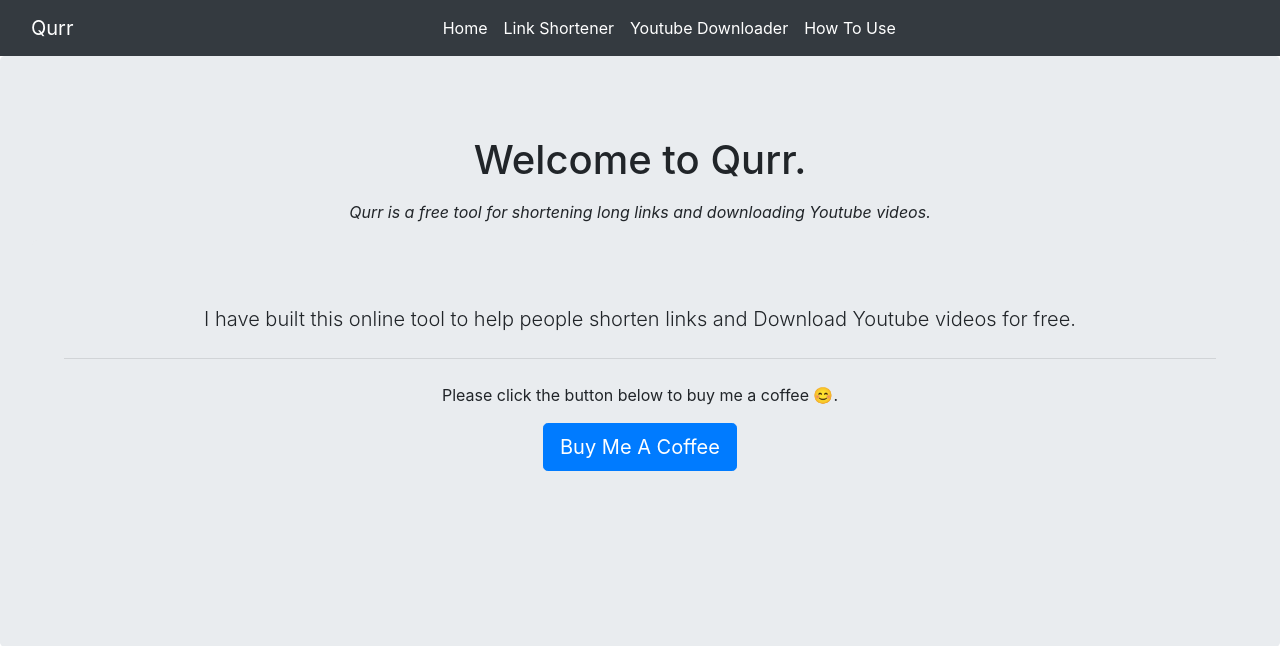
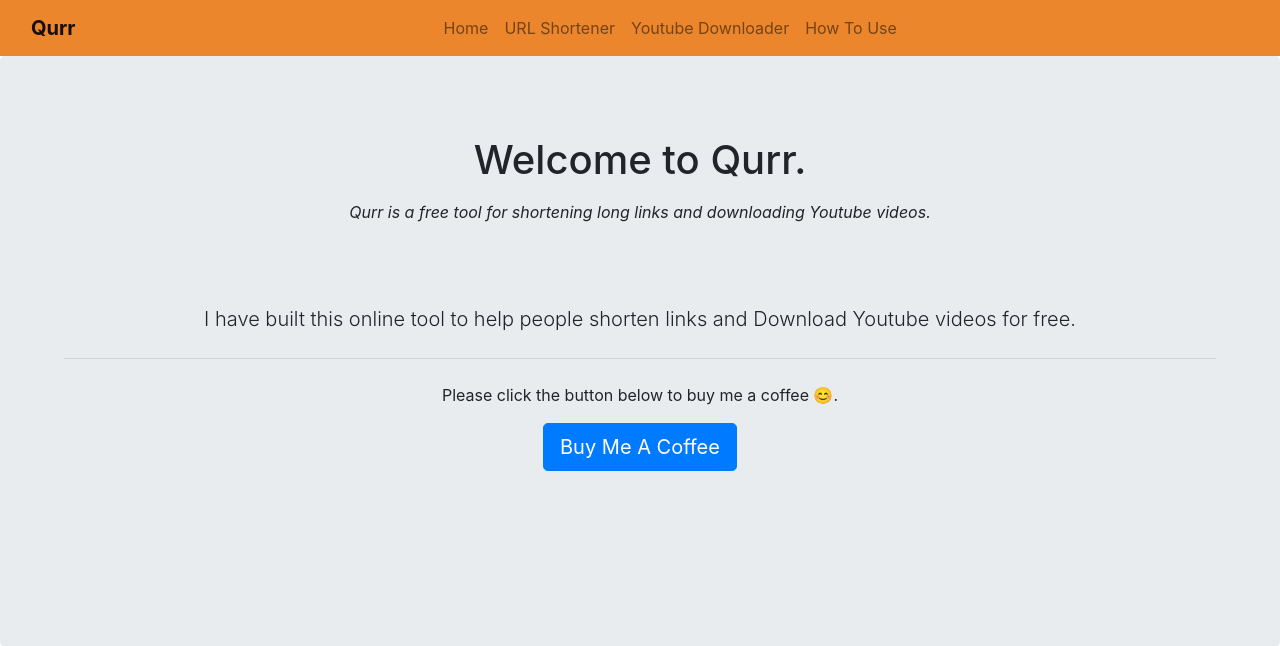
Before and after one commit to daevid-thegreat/Qurr, a Django app: template Qurr/qurr/templates/Home.html in a window 1280 px wide. Shown: the top 646 px of the page. Run offline with Django 3.2, Linux system fonts and the light colour scheme; the template is opened without the code that fills it, so the values that code supplies are empty; some libraries are stand-ins or nearby versions.

Commit message:
Update Base.html

```diff
--- a/Qurr/qurr/templates/Base.html
+++ b/Qurr/qurr/templates/Base.html
@@ -74,30 +74,27 @@
 </head>
 
 <body>
-    <nav class="navbar navbar-expand-lg navbar-dark bg-dark">
+<nav class="navbar sticky-top navbar-expand-lg navbar-light justify-content-around" style="background-color: #EB862C;">
+  <!-- Navbar content -->
   <div class="container-fluid">
-    <a class="navbar-brand" href="/">Qurr</a>
-
-    <button class="navbar-toggler" type="button" data-bs-toggle="collapse" data-bs-target="#navbarScroll" aria-controls="navbarScroll" aria-expanded="false" aria-label="Toggle navigation">
+    <a class="navbar-brand"> <b>Qurr</b></a>
+    <button class="navbar-toggler" type="button" data-toggle="collapse" data-target="#navbarTogglerDemo02" aria-controls="navbarTogglerDemo02" aria-expanded="false" aria-label="Toggle navigation">
       <span class="navbar-toggler-icon"></span>
     </button>
-    <div class="collapse navbar-collapse" id="navbarScroll">
-      <ul class="navbar-nav ml-auto my-2 my-lg-0 mr-auto" style="--bs-scroll-height: 100px;">
-        <li class="nav-item">
-          <a class="nav-link active" aria-current="page" href="/">Home</a>
-        </li>
-        <li class="nav-item">
-          <a class="nav-link active " href="/create/">Link Shortener</a>
-        </li>
-        <li class="nav-item">
-          <a class="nav-link active " href="/youtube_downloader/">Youtube Downloader</a>
-        </li>
-          <li class="nav-item">
-          <a class="nav-link active " href="/howtouse/">How To Use</a>
-        </li>
-      </ul>
-    </div>
-  </div>
+    <div class="collapse navbar-collapse" id="navbarTogglerDemo02">
+
+     <ul class="navbar-nav ml-auto my-2 my-lg-0  mr-auto" style="--bs-scroll-height: 100px;">
+
+        <li><a class="nav-link  "  href="/">Home</a></li>
+        <li><a class="nav-link  "  href="/create/">URL Shortener</a></li>
+        <li><a class="nav-link  "  href="/youtube_downloader/">Youtube Downloader</a></li>
+        <li><a class="nav-link  "  href="/howtouse/">How To Use</a></li>
+
+
+     </ul>
+
+
+
 </nav>
 
 
```
